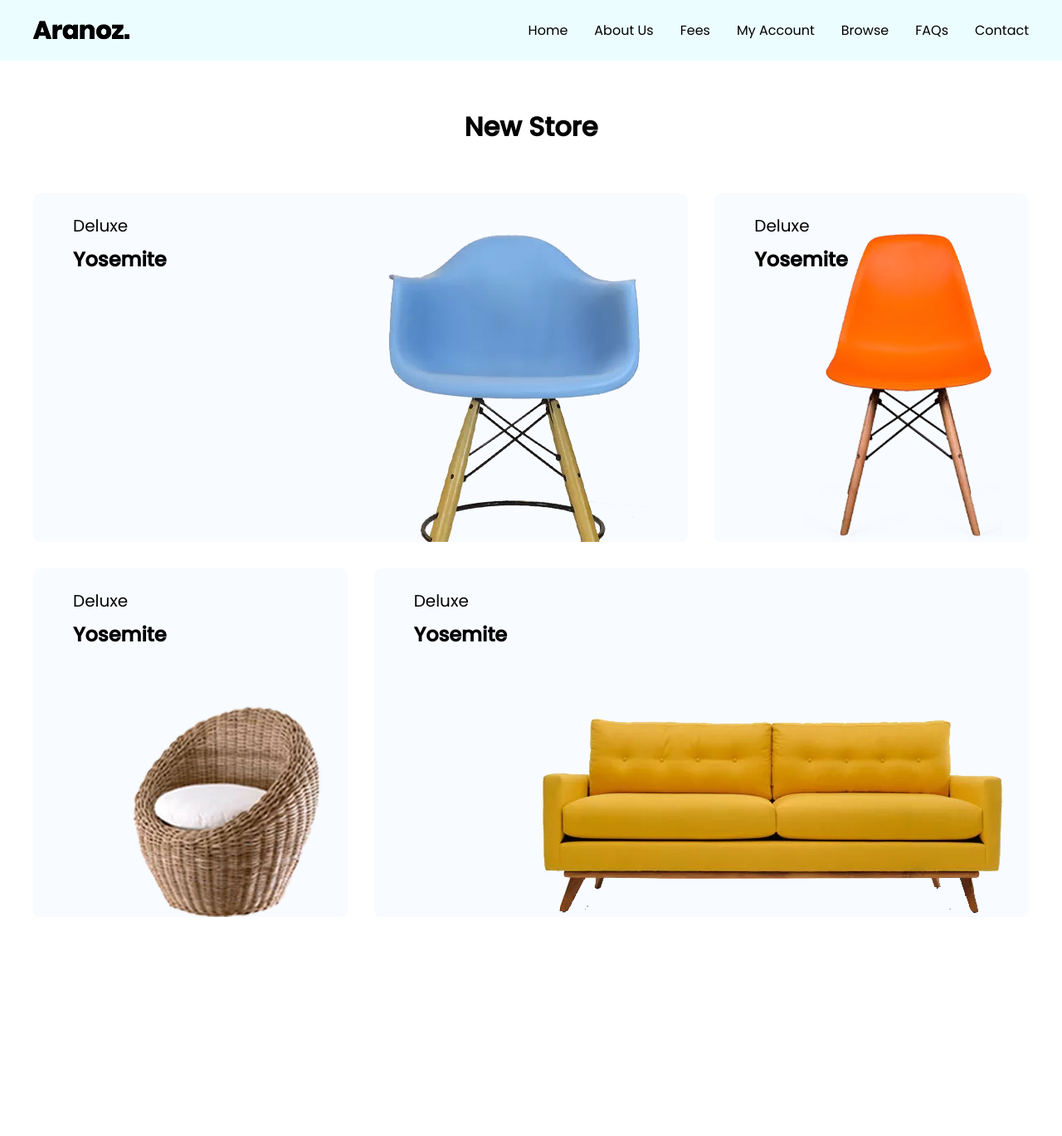
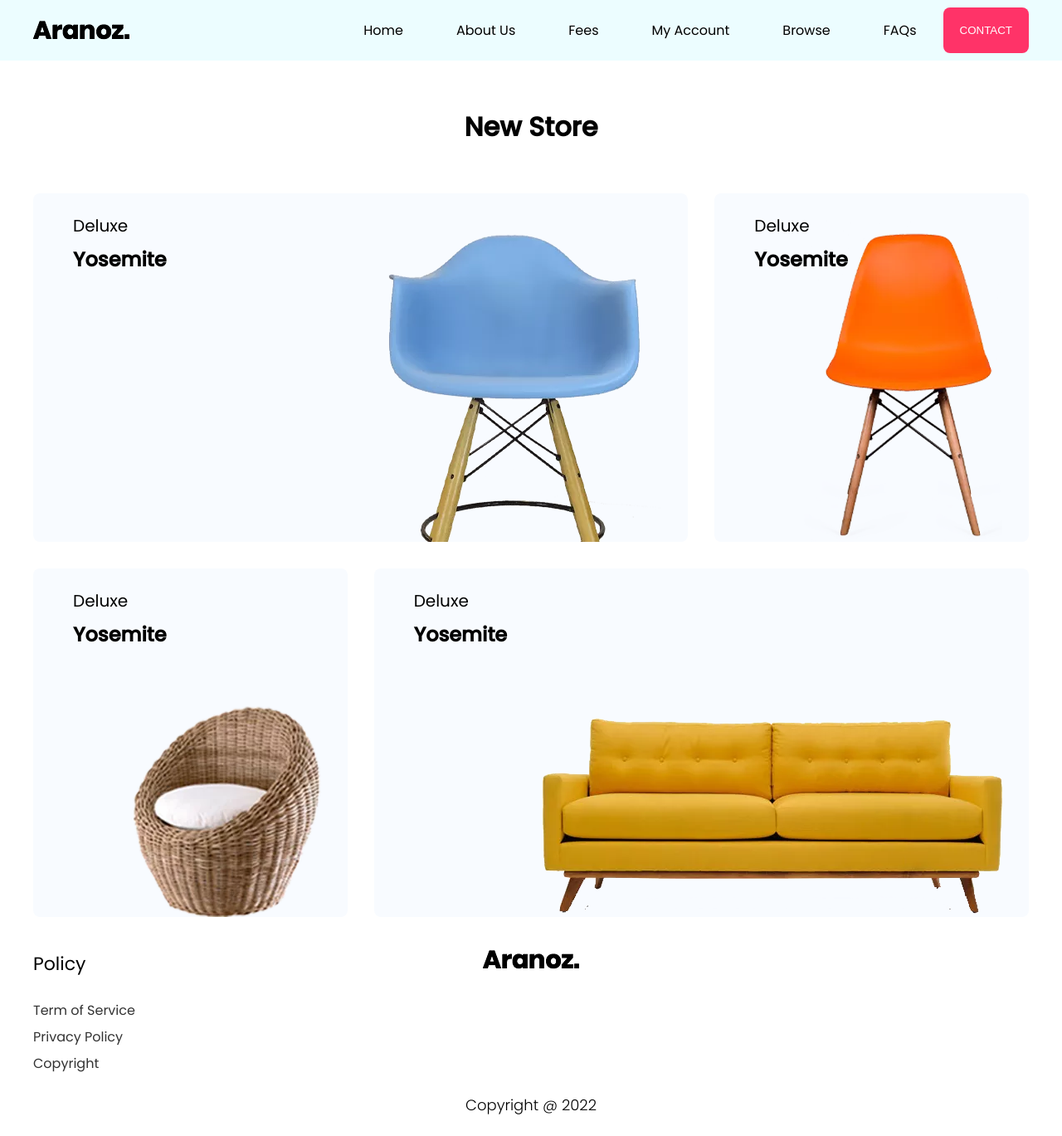
Before and after one commit to MichaelHo02/COSC2430-Web_Programming-ASM1_final, a PHP site: page / in a window 1280 px wide. Shown: the whole page at 83% size. Before the commit the page ends 1105 px from the top, so only its background shows below. Run offline with PHP 8.4, Linux system fonts and the light colour scheme.

Commit message:
Fix layout

```diff
--- a/assets/css/base.css
+++ b/assets/css/base.css
@@ -16,3 +16,19 @@ html {
 .main {
     width: 100%;
 }
+
+.btn {
+    border: 0 solid transparent;
+    background-color: #ff3368;
+    color: #fff;
+    text-transform: uppercase;
+    border-radius: 8px;
+    padding: 20px;
+    transition: all 0.4s ease-in-out;
+    cursor: pointer;
+
+}
+
+.btn:hover {
+    opacity: 0.8;
+}
--- a/assets/css/navbar/navbar.css
+++ b/assets/css/navbar/navbar.css
@@ -40,6 +40,35 @@
     padding: 0 32px;
 }
 
-.navbar-item:last-child {
-    margin-right: -32px;
+@media (max-width: 767px) {
+    .header-wrapper {
+        flex-direction: column;
+    }
+
+    .logo {
+        margin: 0;
+        margin-bottom: 36.5px;
+        transform: translateY(50%);
+
+    }
+
+    .navbar {
+        position: absolute;
+        width: 100%;
+        top: 73px;
+        background-color: #fff;
+        display: flex;
+        flex-direction: column;
+    }
+
+    .navbar-list {
+        width: 100%;
+        flex-direction: column;
+        justify-content: center;
+        align-items: center;
+    }
+
+    .navbar-btn {
+        display: none;
+    }
 }
--- a/assets/css/newstore/newstore.css
+++ b/assets/css/newstore/newstore.css
@@ -15,6 +15,7 @@
     background-color: #f8fbff;
     position: relative;
     border-radius: 8px;
+    overflow: hidden;
 }
 
 .new-store__card-content {
@@ -44,6 +45,7 @@
     z-index: 1;
     bottom: 0;
     right: 32px;
+
 }
 
 .new-store__title-wrapper {
@@ -64,12 +66,10 @@
     }
 
     .new-store__card {
-    grid-column-start: 1 !important;
-    grid-column-end: 2 !important;
+    grid-column-start: 1;
+    grid-column-end: 2;
     }
 
-    .new-store__img {
-        display: none;
-    }
+
 
 }
--- a/index.html
+++ b/index.html
@@ -25,6 +25,7 @@
         <div class="header-wrapper grid wide">
           <img src="./assets/img/navbar/logo.webp" alt="" class="logo" />
           <!-- Home (this page), About Us, Fees, My Account, Browse, FAQs, and Contact. -->
+
           <nav class="navbar">
             <ul class="navbar-list">
               <li><a href="home.html" class="navbar-item">Home</a></li>
@@ -35,9 +36,9 @@
               </li>
               <li><a href="browse.html" class="navbar-item">Browse</a></li>
               <li><a href="faqs.html" class="navbar-item">FAQs</a></li>
-              <li><a href="contact.html" class="navbar-item">Contact</a></li>
             </ul>
           </nav>
+          <button class="navbar-btn btn">Contact</button>
         </div>
       </header>
       <div class="new-store grid wide">
@@ -92,7 +93,7 @@
           </div>
         </div>
       </div>
-      <!-- <footer class="grid wide">
+      <footer class="grid wide">
         <div class="footer__container display-grid template-2-row">
           <div class="footer__row grid-row-1 display-grid template-3-column">
             <div class="footer__left">
@@ -118,7 +119,7 @@
             <p class="text-center font-size-3">Copyright @ 2022</p>
           </div>
         </div>
-      </footer> -->
+      </footer>
     </div>
   </body>
 </html>
```
